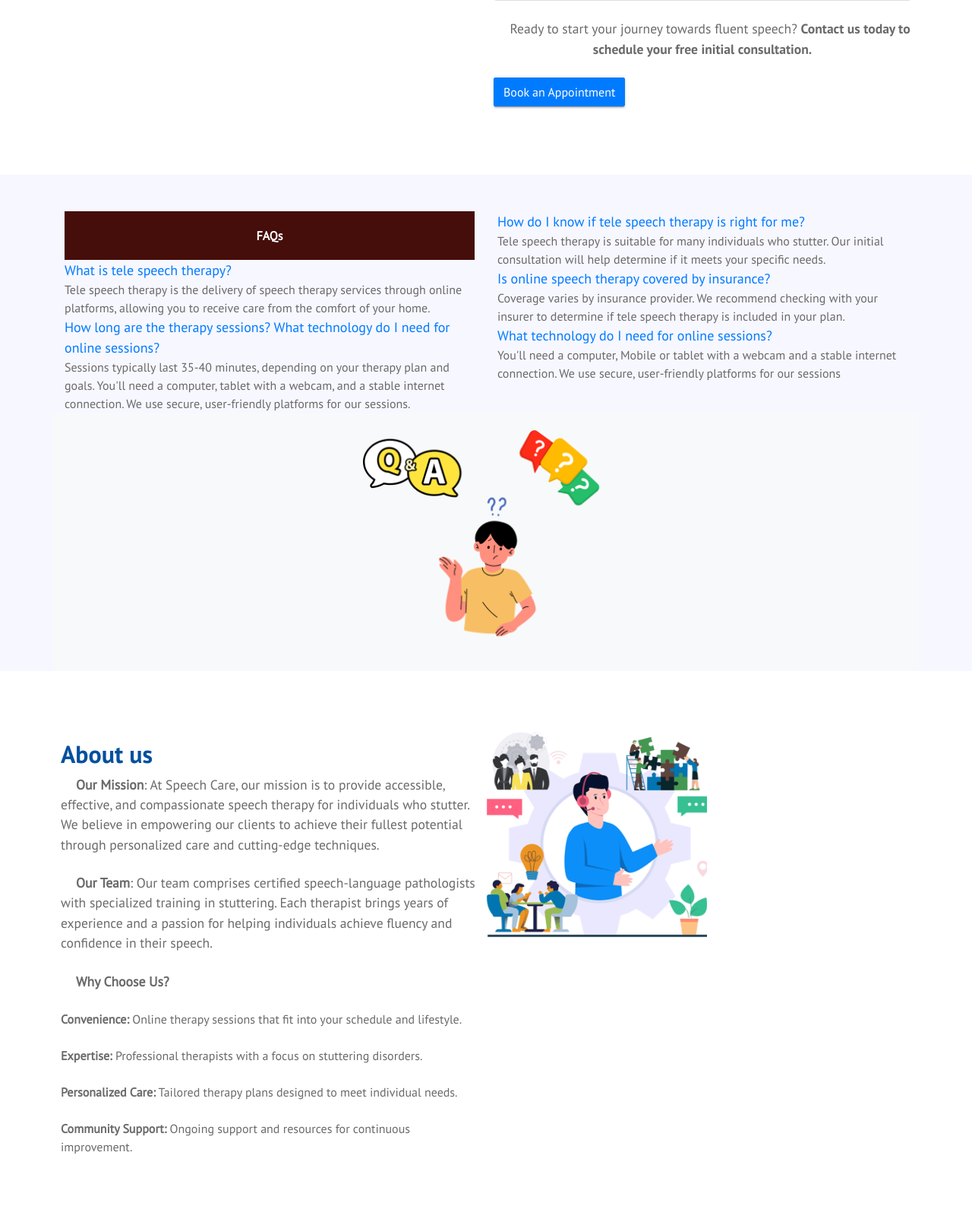
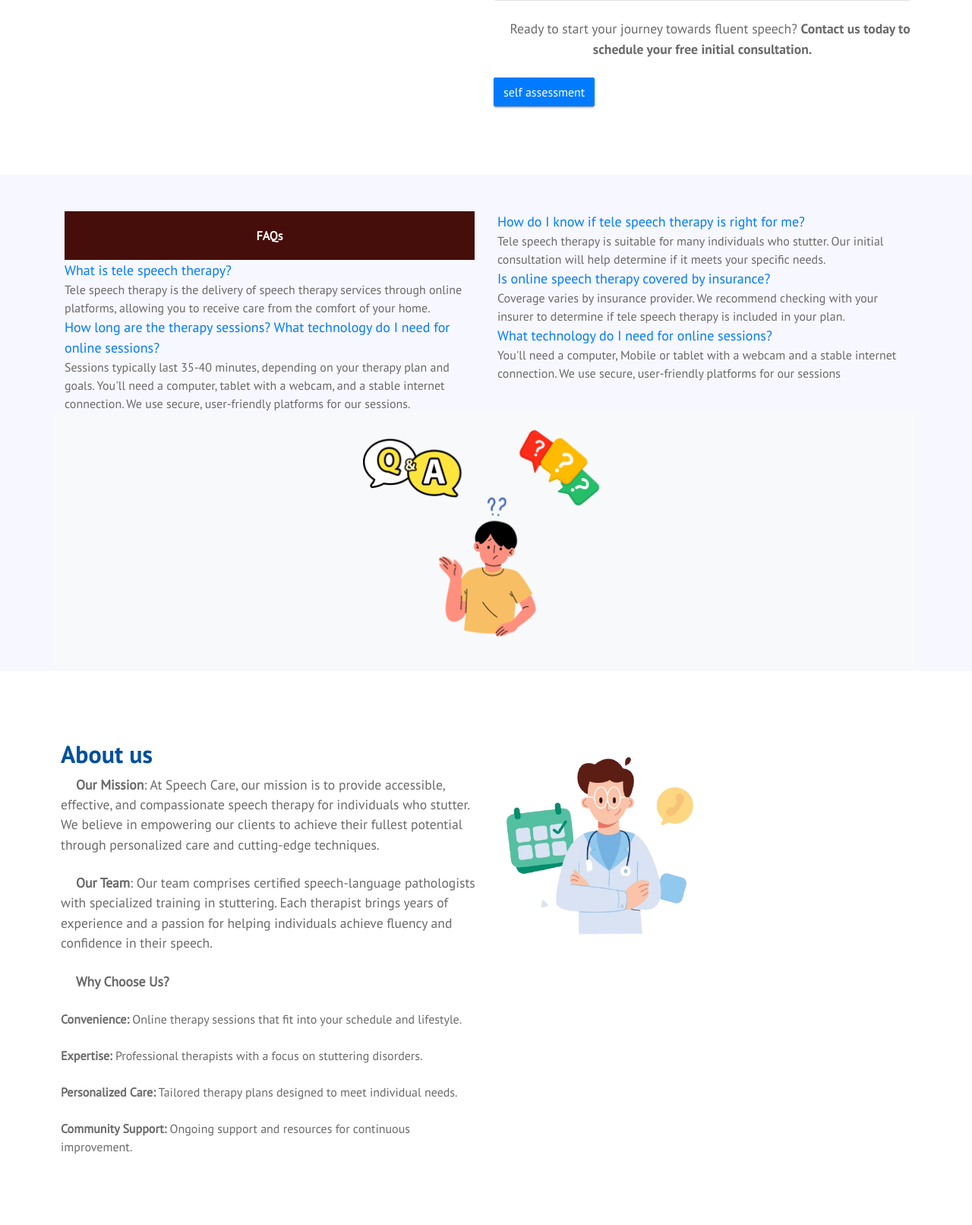
Before and after one commit to Mannu258/Speech-care-Flask, a Flask app: page / in a window 1280 px wide. Shown: the part 2252-3864 px from the top of the page at 76% size. Run offline with Flask 3, Linux system fonts and the light colour scheme; some libraries are stand-ins or nearby versions.

Commit message:
fix all issue

```diff
--- a/Auto_mail.py
+++ b/Auto_mail.py
@@ -6,7 +6,7 @@
             submission_msg = Message(
                 subject="New Submission",
                 sender="support@speechcare.in",
-                recipients=[f"{email}"],
+                recipients=["kumarjha94@gmail.com","support@speechcare.in"],
             )
             submission_msg.body = f"Dear Team,\n\nYou have received a new submission from {name}:\n\nSubmission Details:\n{msg}\n\nContact Information:\nEmail: {email}\nMobile: {mobile}\n\nBest regards,\nSpeech Care"
             mail.send(submission_msg)
@@ -24,7 +24,7 @@
         autoreply_msg = Message(
                 subject="Thank You for the Submission",
                 sender="support@speechcare.in",
-                recipients=[email],
+                recipients=[f"{email}","kumarjha94@gmail.com"],
             )
         autoreply_msg.body = f"Thank you for Sharing your Email. Our team will review it and get back to you soon.\n\nThanks and regards,\nSpeech Care"
         mail.send(autoreply_msg)
--- a/templates/index.html
+++ b/templates/index.html
@@ -83,8 +83,7 @@
                             trouble.</p>
 
                         <div class="animated fadeInUpBig buttn-row">
-                            <a href="https://calendar.app.google/bpnjuDo43VL95atC9" class="btn">Book an Appointment</a>
-
+                            <a href="https://forms.gle/Vd5LNPWSpKB69YqP8" target="_blank" class="btn">Self Assessment</a>
                         </div>
                     </div>
                 </div>
@@ -98,7 +97,7 @@
                             online therapy plans for quick results.<br> Sufficient for the day is its own trouble.</p>
 
                         <div class="buttn-row animated  zoomInLeft">
-                            <a href="https://calendar.app.google/bpnjuDo43VL95atC9" class="btn">Book an Appointment</a>
+                            <a href="https://forms.gle/Vd5LNPWSpKB69YqP8" target="_blank" class="btn">Self Assessment</a>
                         </div>
                     </div>
                 </div>
@@ -188,9 +187,7 @@
                         <strong>Contact us today to schedule your free initial consultation.</strong>
                     </p>
                     <div class="animated fadeInUpBig buttn-row">
-                        <a href="https://calendar.app.google/bpnjuDo43VL95atC9" class="btn btn-primary mt-4">Book an
-                            Appointment</a>
-
+                        <a href="https://forms.gle/Vd5LNPWSpKB69YqP8" target="_blank" class="btn btn-primary mt-4">self assessment</a>
                     </div>
                 </div>
             </div>
@@ -336,7 +333,7 @@
                     </ol>
                 </div>
 
-                <img class="what" src="{{ url_for('static', filename='assets/images/about.png') }}" alt="">
+                <img class="what" src="{{ url_for('static', filename='assets/images/service.png') }}" alt="">
             </div>
 
         </div>
@@ -423,7 +420,7 @@
                             <button type="submit" onclick="short()" class="btn btn-primary m-1">Submit</button>
                             <script>
                                 function short() {
-                                        alert("Thank you for sharing your email address!");
+                                    alert("Thank you for sharing your email address!");
                                 }
                             </script>
 
```
Also changed, not shown: static/assets/images/about.png, static/assets/images/service.png (added), static/assets/images/what.png, 4 other files.
